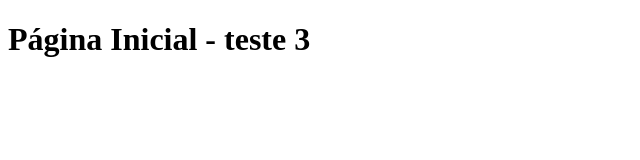
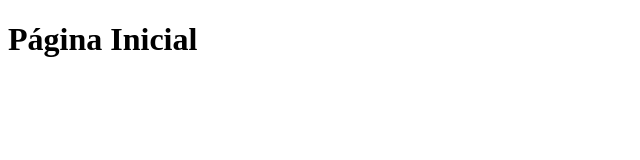
Before and after one commit to inaciofabricio/ci-cd-example, a Next.js app: page / in a window 1280 px wide. Shown: the top 160 px of the page, without its empty margins (0-640 px from the left). Built offline with nearby package versions, Linux system fonts and the light colour scheme.

Commit message:
limpeza da home

```diff
--- a/pages/index.js
+++ b/pages/index.js
@@ -1,7 +1,7 @@
 export default function HomeScreen() {
   return (
     <div>
-      <h1>Página Inicial - teste 3</h1>
+      <h1>Página Inicial</h1>
     </div>
   );
 }
```
